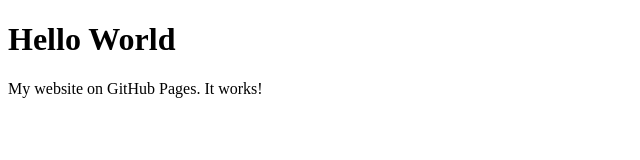
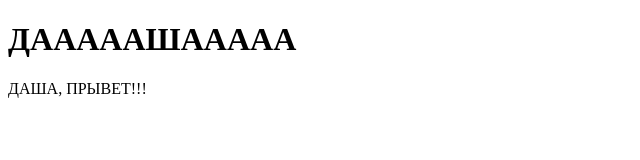
Before and after one commit to HiperFall/HiperFall.github.io, a plain HTML site: page index.html in a window 1280 px wide. Shown: the whole page, without its empty margins (0-640 px from the left). Drawn offline with Linux system fonts and the light colour scheme.

Commit message:
Update index.html

```diff
--- a/index.html
+++ b/index.html
@@ -1,7 +1,7 @@
 <!DOCTYPE html>
 <html>
 <body>
-<h1>Hello World</h1>
-<p>My website on GitHub Pages. It works!</p>
+<h1>ДАААААШААААА</h1>
+<p>ДАША, ПРЫВЕТ!!!</p>
 </body>
 </html>
```
